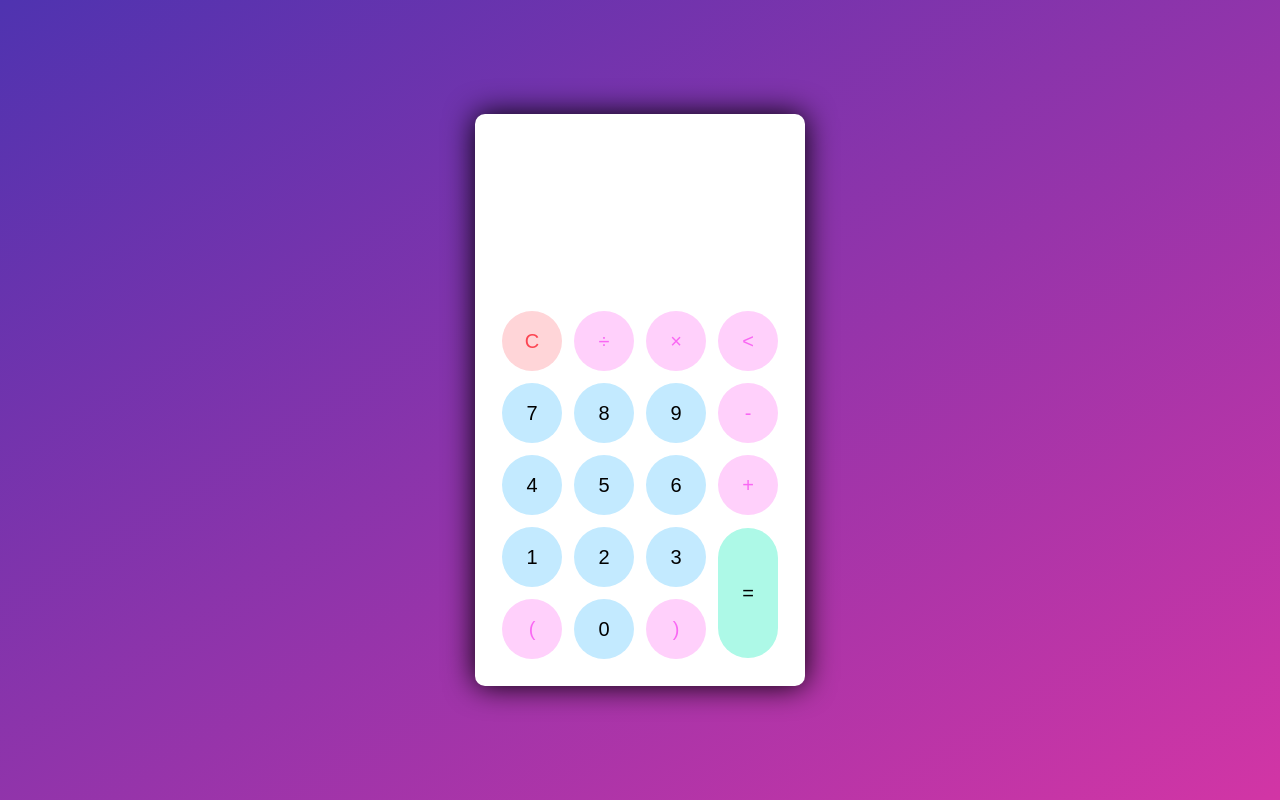
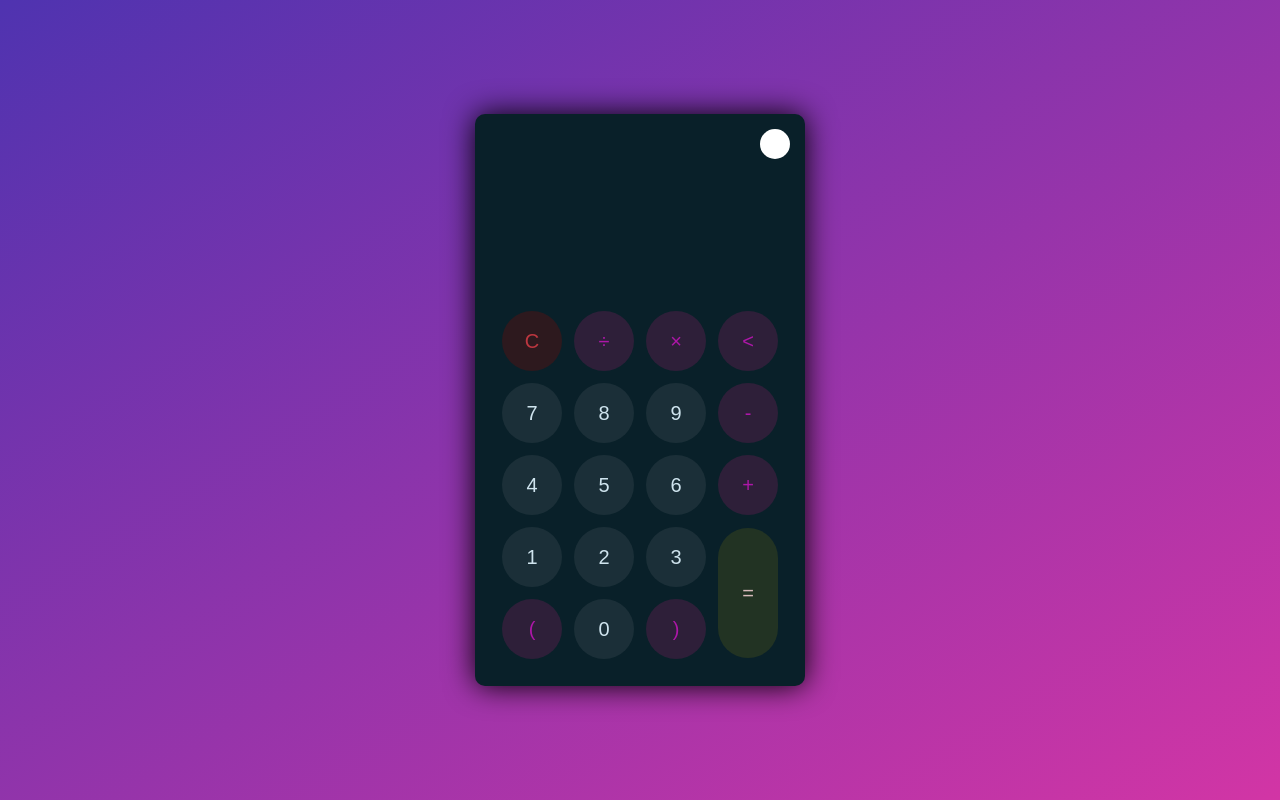
Before and after one commit to Chathuwa-67/Responsive-Calculator, a plain HTML site: page index.html in a window 1280 px wide. Drawn offline with Linux system fonts and the light colour scheme.

Commit message:
Update style.css
Add dark theme

```diff
--- a/style.css
+++ b/style.css
@@ -129,3 +129,34 @@ button#equal {
     background-color: #adf9e7;
     color: #000;
 }
+
+
+/* Code for dark theme */
+
+.calculator.dark {
+  background-color: #092029;
+}
+
+.calculator.dark #display {
+  color: #d8e5eb;
+}
+
+.calculator.dark button#clear {
+  background-color: #2d191e;
+  color: #bd3740;
+}
+
+.calculator.dark button.btn-number {
+  background-color: #1b2f38;
+  color: #cfe4ee;
+}
+
+.calculator.dark button.btn-operator {
+  background-color: #2e1f39;
+  color: #ad17a8;
+}
+
+.calculator.dark button.btn-equal {
+  background-color: #223323;
+  color: #d8bbbb;
+}
```
